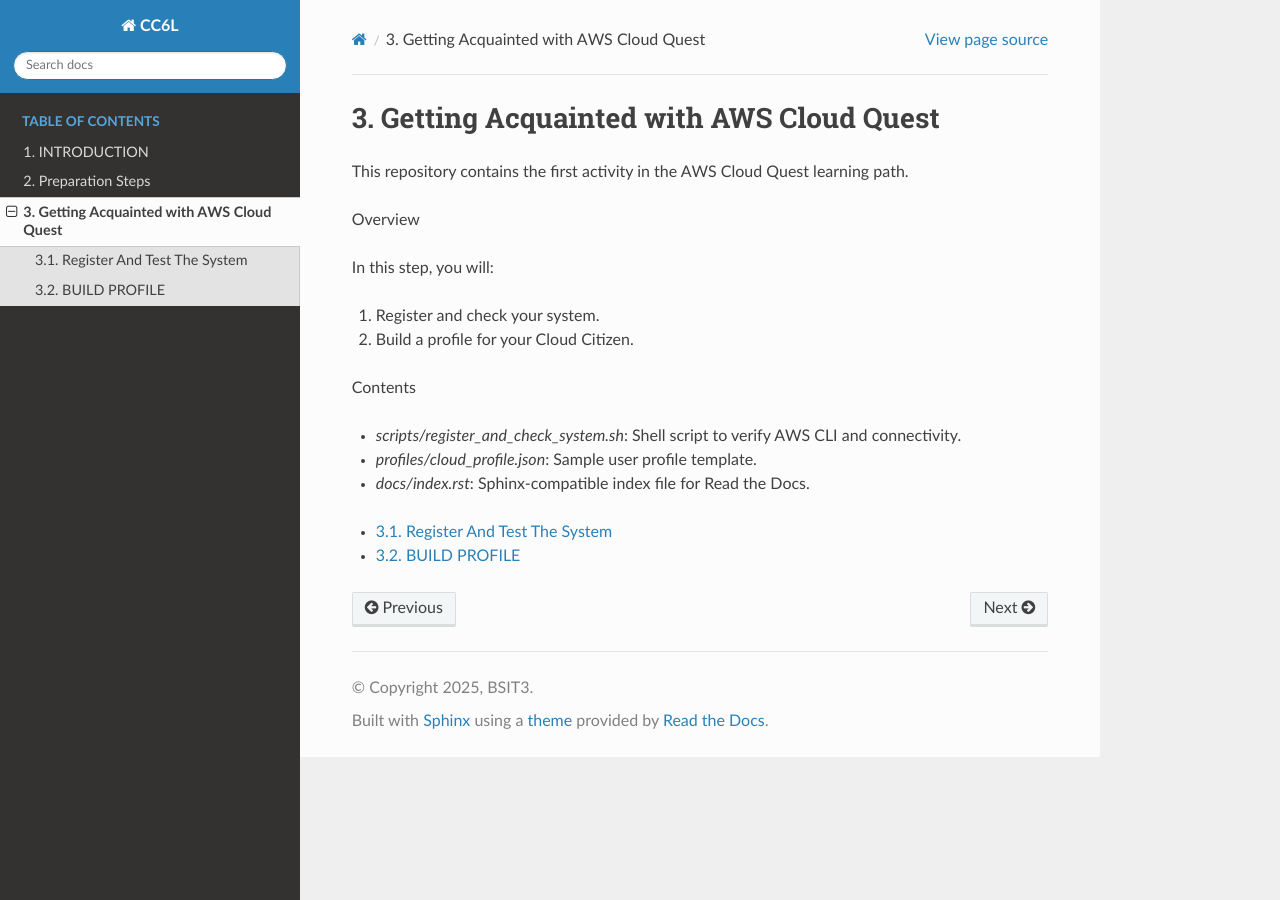
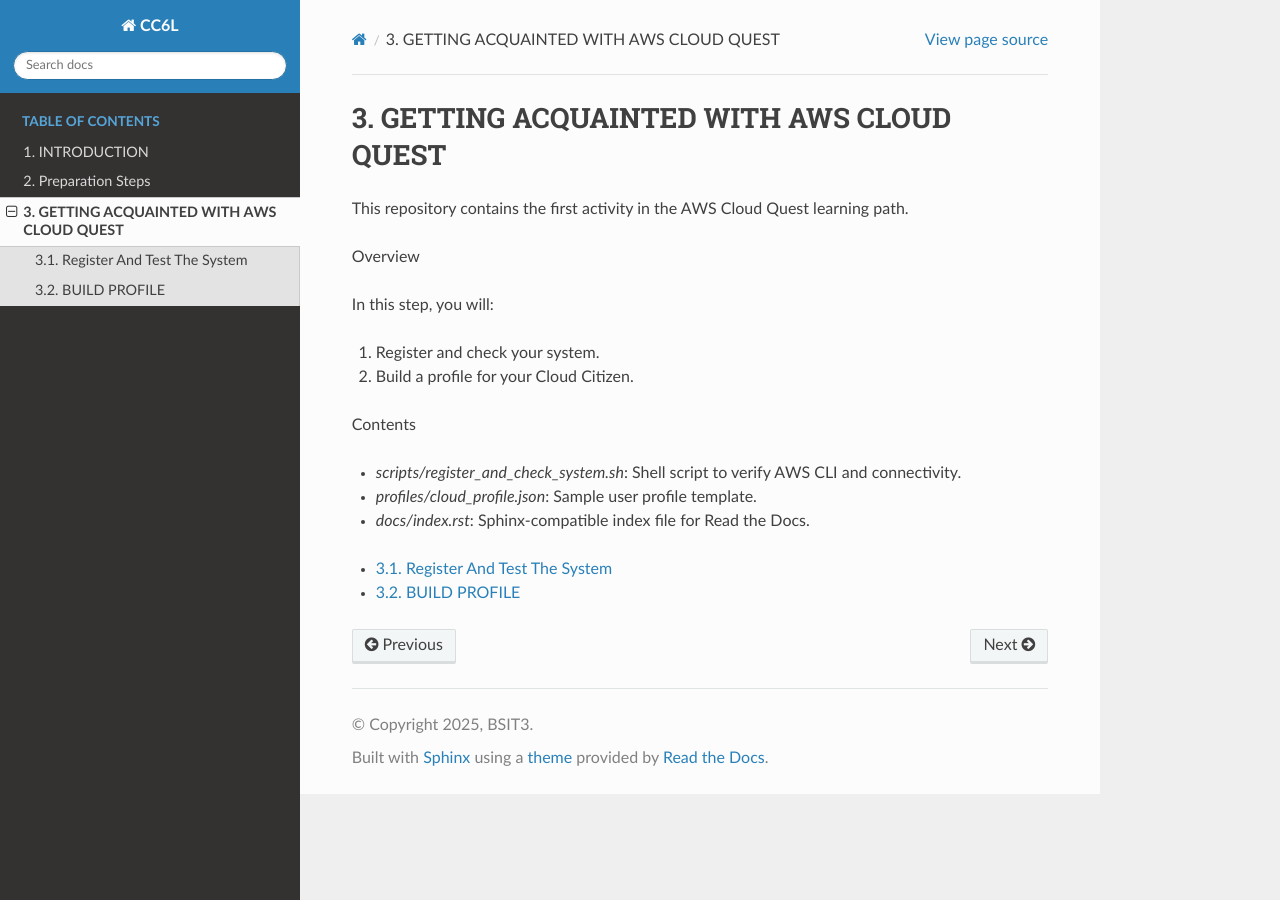
Before and after one commit to jambybrillo/aws_partitioner, a Sphinx documentation site: the page built from docs/source/getting_acquainted_with_aws_cloud_quest.rst, in a window 1280 px wide. Built offline with Sphinx 7.4.7 and the Read the Docs theme 3.1.0, drawn with Linux system fonts in a browser that asks for light colours.

```diff
--- a/docs/source/getting_acquainted_with_aws_cloud_quest.rst
+++ b/docs/source/getting_acquainted_with_aws_cloud_quest.rst
@@ -1,4 +1,4 @@
-Getting Acquainted with AWS Cloud Quest
+GETTING ACQUAINTED WITH AWS CLOUD QUEST
 ================
 
 This repository contains the first activity in the AWS Cloud Quest learning path.
```
